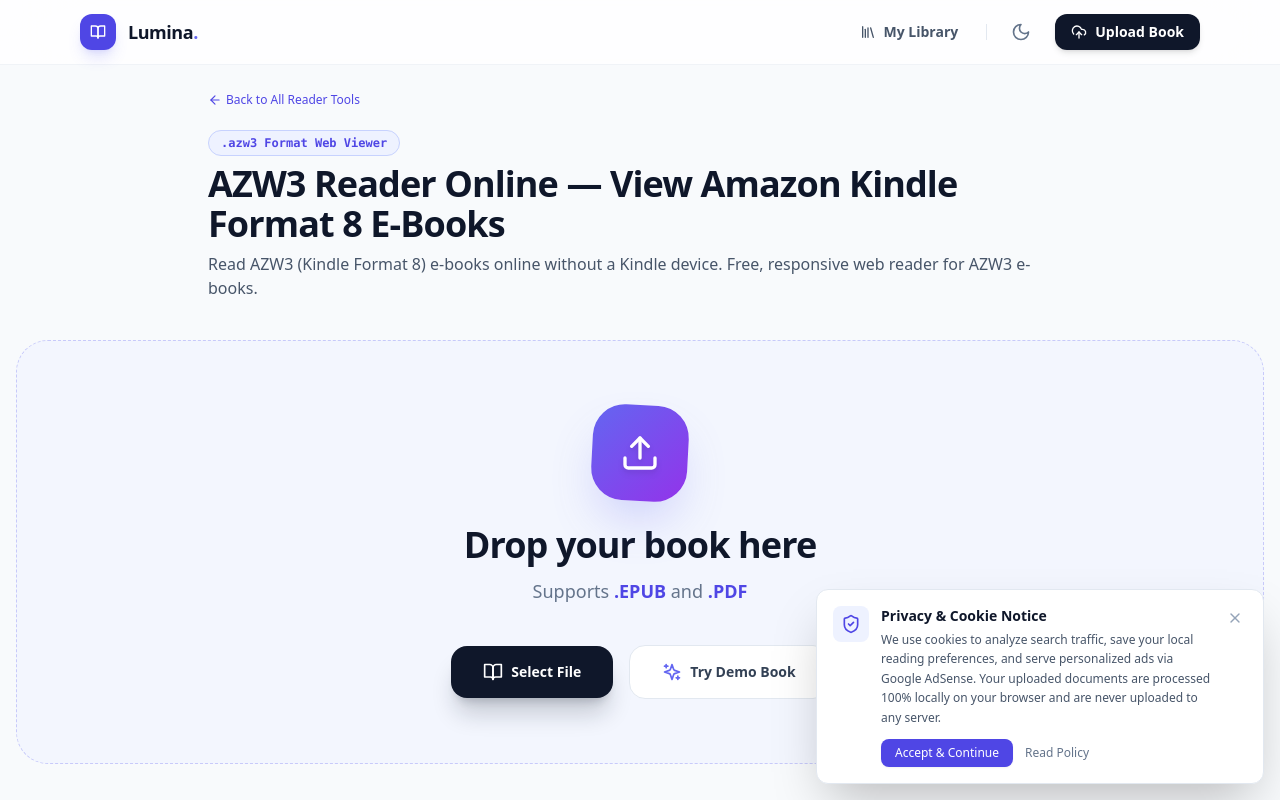
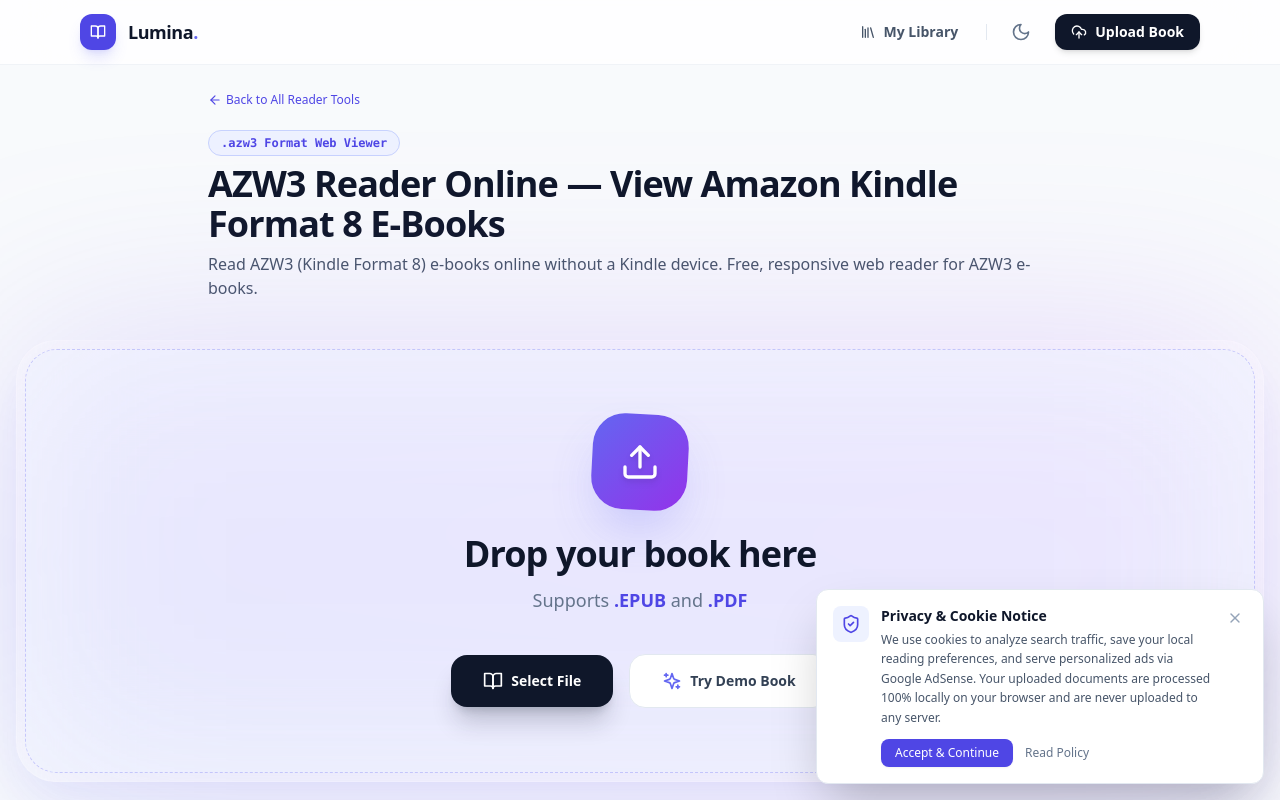
Before and after one commit to Ankitji579/luminareader, a Next.js app: page /read/azw3-online in a window 1280 px wide. Shown: the top 800 px of the page. Built offline with nearby package versions, Linux system fonts and the light colour scheme.

Commit message:
fix: remove CSS containing block from page.tsx that trapped the fullscreen reader, and correctly nest dropzone styles

```diff
--- a/app/page.tsx
+++ b/app/page.tsx
@@ -53,15 +53,10 @@
         </div>
 
         {/* Right Column: Dropzone Widget */}
-        <div className="flex-1 w-full max-w-2xl lg:max-w-none relative animate-fade-in delay-300 z-10">
-          {/* Decorative ambient glow behind the widget */}
-          <div className="absolute inset-0 bg-gradient-to-tr from-indigo-500/20 to-purple-500/20 blur-[100px] rounded-[3rem] -z-10" />
-
-          <div className="relative w-full rounded-[2.5rem] p-2 bg-white/40 dark:bg-slate-900/40 backdrop-blur-3xl border border-white/50 dark:border-white/10 shadow-2xl shadow-indigo-500/10">
-            <ErrorBoundary>
-              <ReaderWorkspace />
-            </ErrorBoundary>
-          </div>
+        <div className="flex-1 w-full max-w-2xl lg:max-w-none z-10">
+          <ErrorBoundary>
+            <ReaderWorkspace />
+          </ErrorBoundary>
         </div>
 
       </main>
--- a/components/reader/ReaderWorkspace.tsx
+++ b/components/reader/ReaderWorkspace.tsx
@@ -9,6 +9,7 @@
 "use client";
 
 import { useState, useEffect, useRef, useCallback } from "react";
+import Portal from "@/components/Portal";
 import { useTheme as useNextTheme } from "next-themes";
 
 import localforage from "localforage";
@@ -1217,7 +1218,9 @@
 
       {/* ── UPLOAD DROPZONE ─────────────────────────────────────────────────── */}
       {!isReading && !loading && !pdfModePrompt ? (
-        <div onDragOver={(e) => e.preventDefault()} onDrop={handleDrop} className="relative group overflow-hidden rounded-[2rem] border border-dashed border-indigo-500/30 dark:border-indigo-400/20 bg-indigo-50/50 dark:bg-indigo-950/20 p-10 sm:p-16 text-center transition-all hover:border-indigo-500 hover:bg-indigo-50 dark:hover:bg-indigo-900/40 w-full">
+        <div className="relative w-full rounded-[2.5rem] p-2 bg-white/40 dark:bg-slate-900/40 backdrop-blur-3xl border border-white/50 dark:border-white/10 shadow-2xl shadow-indigo-500/10 animate-fade-in delay-300">
+          <div className="absolute inset-0 bg-gradient-to-tr from-indigo-500/20 to-purple-500/20 blur-[100px] rounded-[3rem] -z-10" />
+          <div onDragOver={(e) => e.preventDefault()} onDrop={handleDrop} className="relative group overflow-hidden rounded-[2rem] border border-dashed border-indigo-500/30 dark:border-indigo-400/20 bg-indigo-50/50 dark:bg-indigo-950/20 p-10 sm:p-16 text-center transition-all hover:border-indigo-500 hover:bg-indigo-50 dark:hover:bg-indigo-900/40 w-full">
 
           <div className="absolute inset-0 bg-gradient-to-br from-indigo-500/5 via-transparent to-purple-500/5 pointer-events-none opacity-0 group-hover:opacity-100 transition-opacity duration-700" />
 
@@ -1241,6 +1244,7 @@
               </button>
             </div>
           </div>
+        </div>
         </div>
       ) : null}
 
```
